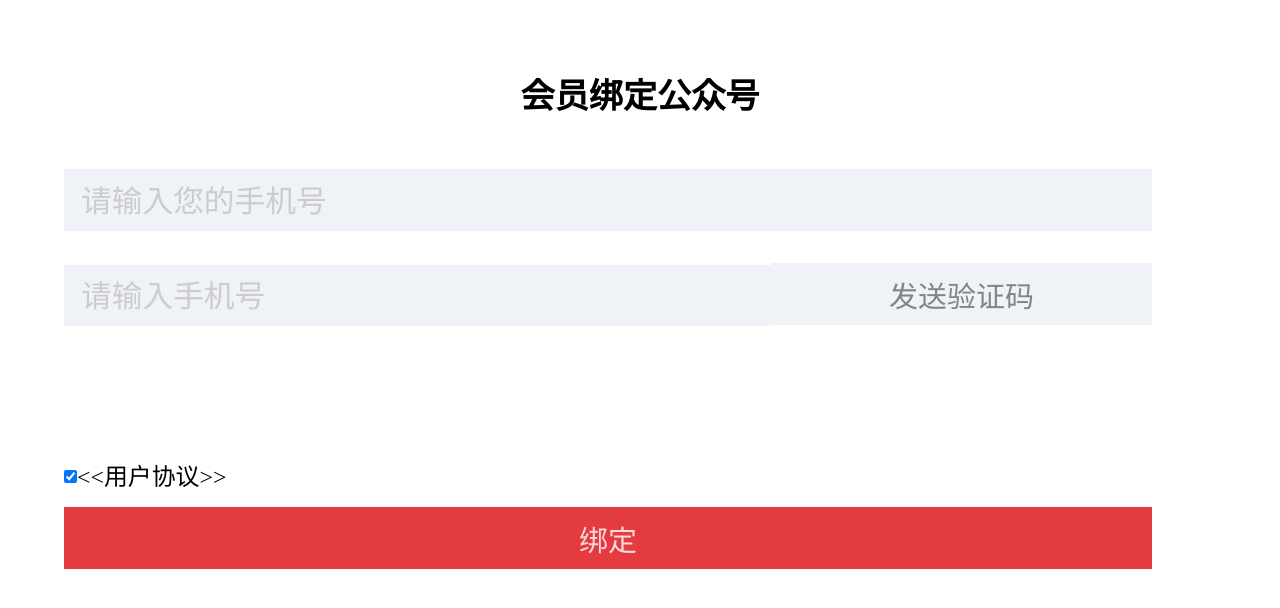
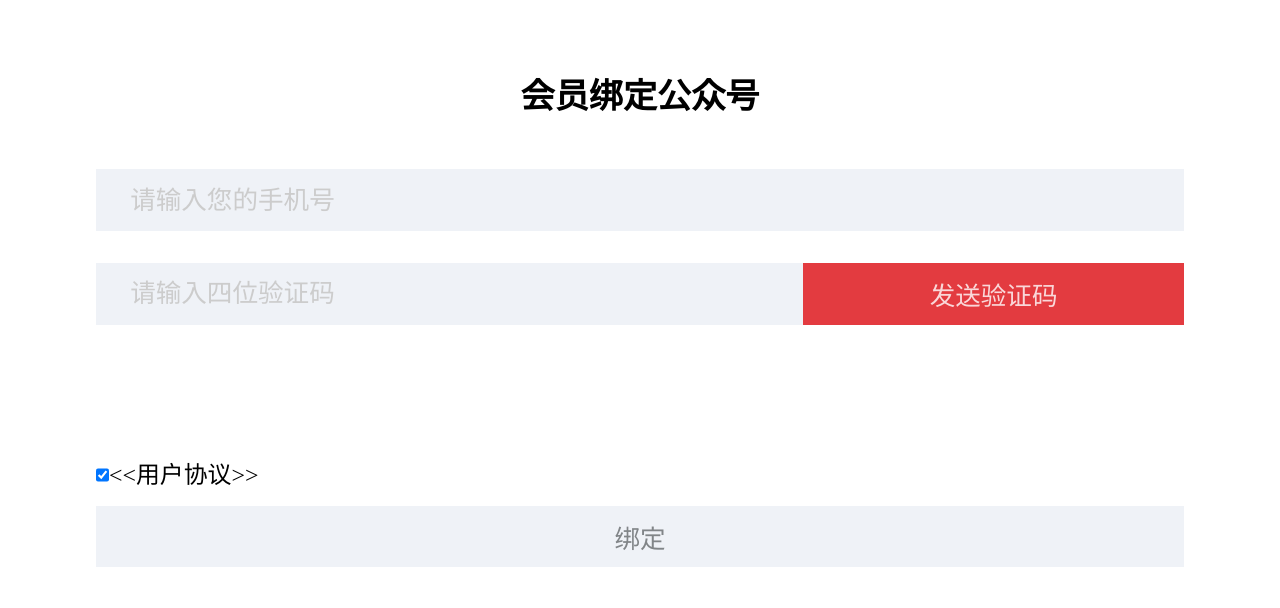
Before and after one commit to MrHouBeiBei/SaleCar.Wx, a Vue app: page /carDetail/1#/register in a window 1280 px wide. Shown: the top 608 px of the page. Built offline with nearby package versions, Linux system fonts and the light colour scheme; sample sign-in values are in the browser's storage; what mint-ui would draw is missing.

Commit message:
绑定手机号

```diff
--- a/src/api/config.js
+++ b/src/api/config.js
@@ -7,4 +7,6 @@ export const BASE_URL = "http://wx.baozhenche.com";
 //登陆
 export const LOGIN = `${BASE_URL}/wechatLogin`;
 
+//发送验证码
 export const GET_CODE = `${BASE_URL}/sendMsgCode`;
+export const API_BIND = `${BASE_URL}/bind`;
--- a/src/pages/register/login.vue
+++ b/src/pages/register/login.vue
@@ -2,7 +2,7 @@
   <div class="box">
     登陆
     <input type="button" value="登陆" @click="login">
-    <input type="button" value="获取验证码" @click="getCode">
+    <!-- <input type="button" value="获取验证码" @click="getCode"> -->
   </div>
 </template>
 
@@ -16,28 +16,67 @@
 <script>
   import api from "@/api/api";
   import http from "@/api/ajax";
-  import {LOGIN, HOST, GET_CODE} from "@/api/config";
+  import {
+    LOGIN,
+    HOST,
+    GET_CODE
+  } from "@/api/config";
   export default {
     data() {
       return {}
     },
     created() {
+      console.log(localStorage.getItem("token"))
+      if(localStorage.getItem("token")) {
+        // console.log(1)
+        // var urlSearch = window.location.search
+        var uri;
+        // if (urlSearch.indexOf('?') >= 0) {
+        //     uri = urlSearch.split("?")[1].split("=")[1];
+        //     this.$router.push(`/${uri}`)
+        // } else {
+          uri = 'register'
+          this.$router.push(`/${uri}`)
+        // }
+      } else {
+        this.login()
+      }
     },
     methods: {
-      async login() {
-        let url = `${LOGIN}?url=${HOST}register`
-        console.log(url)
-        window.location.href = url;
-        // location=LOGIN;
+      login() {
+        var urlSearch = window.location.search
+        var uri;
+        if (urlSearch.indexOf('?') >= 0) {
+          if (urlSearch.indexOf('&') > 0) {
+            let uri_token = urlSearch.split("?")[1];
+            uri = uri_token.split('&')[0].split('=')[1];
+            let token = uri_token.split('&')[1].split('=')[1];
+            // this.$store.commit('TOKEN', token)
+            localStorage.setItem("token", token)
+            this.$router.push(`/${uri}`)
+            // window.location.href = `${HOST}${uri}`
+            // window.location.href = `http://localhost:8080/#/${uri}`
+            // console.log(`http://localhost:8080/#/${uri}`)
+          } else {
+            uri = urlSearch.split("?")[1].split("=")[1];
+            let url = `${LOGIN}?uri=${uri}`;
+            window.location.href = url;
+          }
+        } else {
+          uri = 'register'
+          let url = `${LOGIN}?uri=${uri}`
+          window.location.href = url;
+        }
+
       },
 
       getCode() {
         let data = {}
         data.mobileNo = '18235445477'
         http('get', GET_CODE, data)
-        .then(rt => {
+          .then(rt => {
             console.log(rt)
-        })
+          })
       }
 
     }
--- a/src/pages/register/register.vue
+++ b/src/pages/register/register.vue
@@ -2,16 +2,16 @@
   <div>
     <header class="header">会员绑定公众号</header>
     <main>
-      <input class="phone" type="text" v-model="phone" placeholder="请输入您的手机号">
+      <input class="phone" type="text" v-model="phone" placeholder="请输入您的手机号" @onchange="verifyValue">
       <div class="code">
-        <input type="text" v-model="code" placeholder="请输入手机号"><input type="button" value="发送验证码">
+        <input type="text" v-model="code" placeholder="请输入四位验证码" @onchange="verifyValue"><input type="button" :disabled='buttonDisable' :value="verifyCodeTime" @click="getCode" :class="{'canClick': !buttonDisable, 'dontClick': buttonDisable}">
       </div>
       <div class="bin-phone">
         <div class="agreement">
           <input type="checkbox" id="agreement" checked v-model="check" @change="changeCheck">
           <label @click="read">{{Agreement}}</label>
         </div>
-        <input type="button" value="绑定" @click="binPhone">
+        <input :class="{'canClick': !binButtonDisable, 'dontClick': binButtonDisable}" :disabled='binButtonDisable' type="button" value="绑定" @click="binPhone">
       </div>
     </main>
   </div>
@@ -30,59 +30,82 @@
     border: none;
     height: 36/20rem;
     outline: none;
+    font-size: 15/20rem
+  }
+
+  input[type=text]{
+    padding-left: 0.5rem;
+    box-sizing: border-box
   }
 
   input[type=text]::-webkit-input-placeholder {
-    font-size: 18/20rem;
+    font-size: 15/20rem;
     color: rgb(204, 204, 204);
     padding-left: 0.5rem;
   }
 
   input[type=button] {
-    font-size: 17/20rem;
+    font-size: 15/20rem;
   }
 
   main {
     .phone {
       width: 85%;
-      margin-left: 5%;
+      margin-left: 7.5%;
     }
 
     .code {
       width: 85%;
-      margin-left: 5%;
-      margin-top: 19/20rem;
-      // display: flex;
-
+      margin-left: 7.5%;
+      margin-top: 19/20rem; // display: flex;
       input:nth-child(1) {
         width: 65%;
+        height: 36/20rem;
+        vertical-align: middle;
       }
       input:nth-child(2) {
         width: 35%;
-        color: #818588
+        // color: #818588;
+        height: 36/20rem;
+        vertical-align: middle; // border-left:1 #818588
+      }
+      .canClick{
+        background-color: #E33B40;
+        color: rgba(255, 255, 255, 0.8)
+      }
+      .dontClick{
+        background-color: #EFF2F7;
+        color: #818588;
       }
     }
 
-    .bin-phone{
+    .bin-phone {
       width: 85%;
-      margin-left: 5%;
+      margin-left: 7.5%;
       margin-top: 70/20rem;
 
-      .agreement{
-        label{
+      .agreement {
+        label {
           font-size: 14/20rem;
           color: rgb(0, 0, 0)
         }
-        input[type=checkbox]{
+        input[type=checkbox] {
           vertical-align: middle;
         }
       }
 
-      input[type=button]{
-        width: 100%;
-        // background-color: rgba(255, 255, 255, 0.8)
+      input[type=button] {
+        width: 100%; // background-color: rgba(255, 255, 255, 0.8)
+        // background-color: #E33B40;
+        // color: rgba(255, 255, 255, 0.8)
+      }
+      .canClick{
         background-color: #E33B40;
         color: rgba(255, 255, 255, 0.8)
+      }
+      .dontClick{
+        background-color: #EFF2F7;
+        color: #818588;
       }
     }
   }
@@ -91,26 +114,109 @@
 
 
 <script>
+  import http from "@/api/ajax";
+  import {
+    Toast
+  } from 'mint-ui';
+  import {
+    GET_CODE, API_BIND
+  } from "@/api/config";
   export default {
     data() {
       return {
         phone: '',
         code: '',
         Agreement: '<<用户协议>>',
-        check: 'true'
+        check: 'true',
+        verifyCodeTime: '发送验证码',
+        buttonDisable: false,
+        binButtonDisable: true
       }
     },
+    created() {},
     methods: {
+      getCode() {
+        var regMobile = /^1[34578]\d{9}$/;
+        if (!regMobile.test(this.phone)) {
+          Toast({
+            message: '验证码错误',
+            position: 'bottom',
+            duration: 3000
+          });
+          return false;
+        } else {
+          let data = {}
+          data.mobileNo = this.phone
+          http('get', GET_CODE, data)
+            .then(rt => {
+              console.log(rt)
+              if (rt.code == 200) {
+                Toast({
+                  message: '验证码已发送！',
+                  position: 'bottom',
+                  duration: 3000
+                });
+                this.countDown();
+              }
+            })
+        }
+      },
       binPhone() {
-        this.$router.push('/concessionCarList')
+        if (!this.check) {
+          Toast({
+            message: '请先同意用户协议再进行绑定',
+            position: 'bottom',
+            duration: 3000
+          });
+          return false;
+        }
+        let data = {};
+        data.mobileNo = this.phone;
+        data.mobileCode = this.code;
+        http('get', API_BIND, data)
+        .then( rt => {
+          console.log(rt)
+        })
+        // this.$router.push('/concessionCarList')
       },
       read() {
         this.$router.push('./userProtocol')
       },
       changeCheck() {
         console.log(this.check)
+      },
+      countDown() {
+        var that = this;
+        var c = 60;
+        var intervalId = setInterval(function () {
+          c = c - 1;
+          that.verifyCodeTime = c + 's后重发',
+            that.buttonDisable = true
+          if (c == 0) {
+            clearInterval(intervalId);
+            that.verifyCodeTime = '获取验证码',
+              that.buttonDisable = false
+          }
+        }, 1000)
+      },
+      verifyValue: function () {
+        var mobile = this.phone;
+        var regMobile = /^1[34578]\d{9}$/;
+        if ((this.code >= 1000) && regMobile.test(mobile)) {
+          this.binButtonDisable = false
+        } else {
+          this.binButtonDisable = true
+        }
+      },
+    },
+     watch: {
+      phone: function () {
+        this.verifyValue();
+      },
+      code: function () {
+        this.verifyValue();
       }
-    }
+    },
   }
 
 </script>
--- a/src/pages/saleCar/carDetail.vue
+++ b/src/pages/saleCar/carDetail.vue
@@ -280,8 +280,11 @@
   export default {
     data() {
       return {
-
+        id: this.$route.params.id
       }
+    },
+    created() {
+      console.log(this.id)
     },
     methods: {
       toastTip() {
--- a/src/vuex/mutations-type.js
+++ b/src/vuex/mutations-type.js
@@ -1 +1,2 @@
 export const AUTHOR = 'AUTHOR'
+export const TOKEN = 'TOKEN'
--- a/src/vuex/mutations.js
+++ b/src/vuex/mutations.js
@@ -1,5 +1,5 @@
 import store from "./store";
-import {AUTHOR} from "./mutations-type";
+import {AUTHOR, TOKEN} from "./mutations-type";
 
 const mutations = {
     // authorMutations(state, data) {
@@ -10,6 +10,9 @@ const mutations = {
 
     [AUTHOR](state, data) {
         state.author = data
+    },
+    [TOKEN](state, data) {
+        state.token = data
     }
 }
 
```
